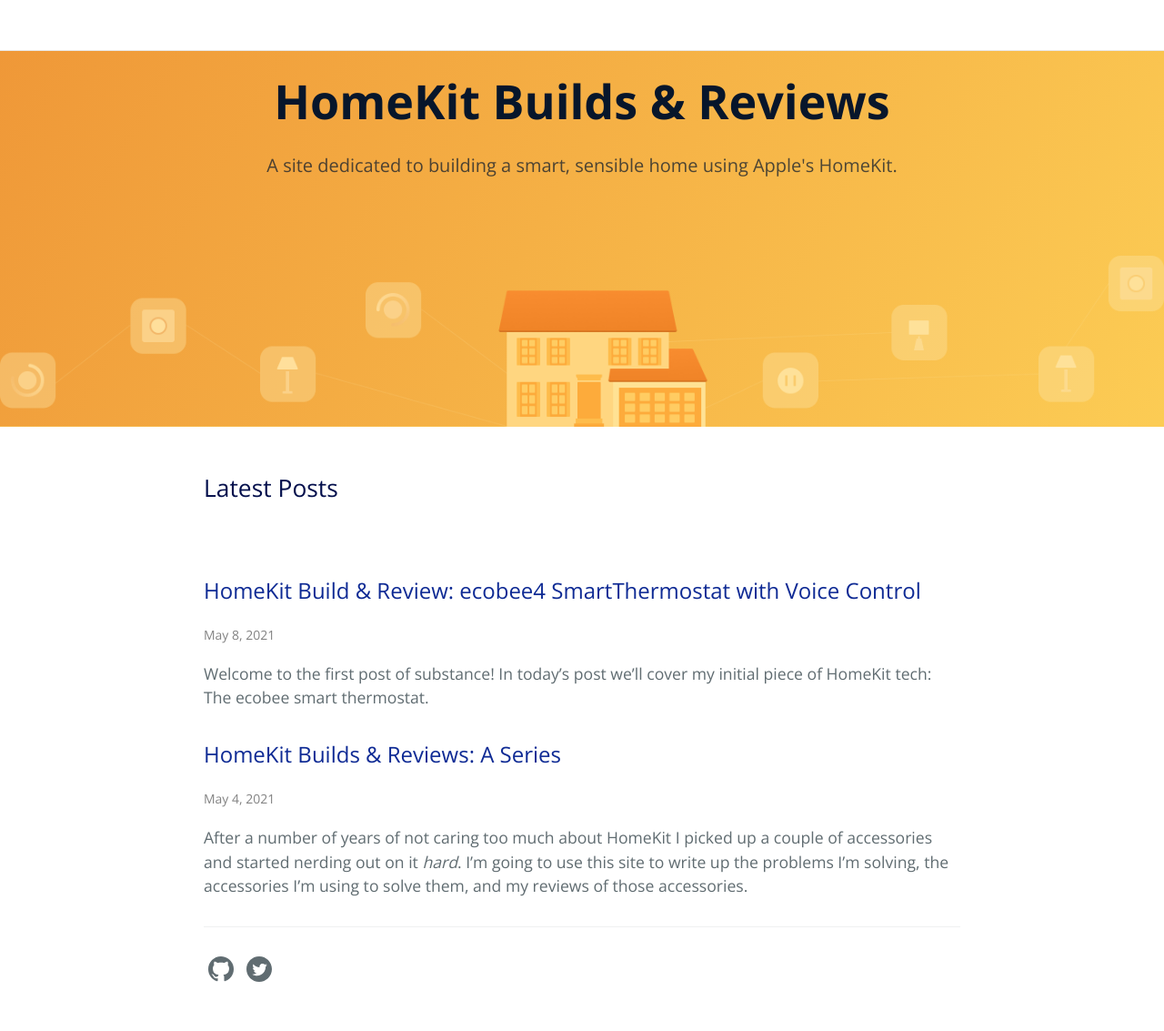
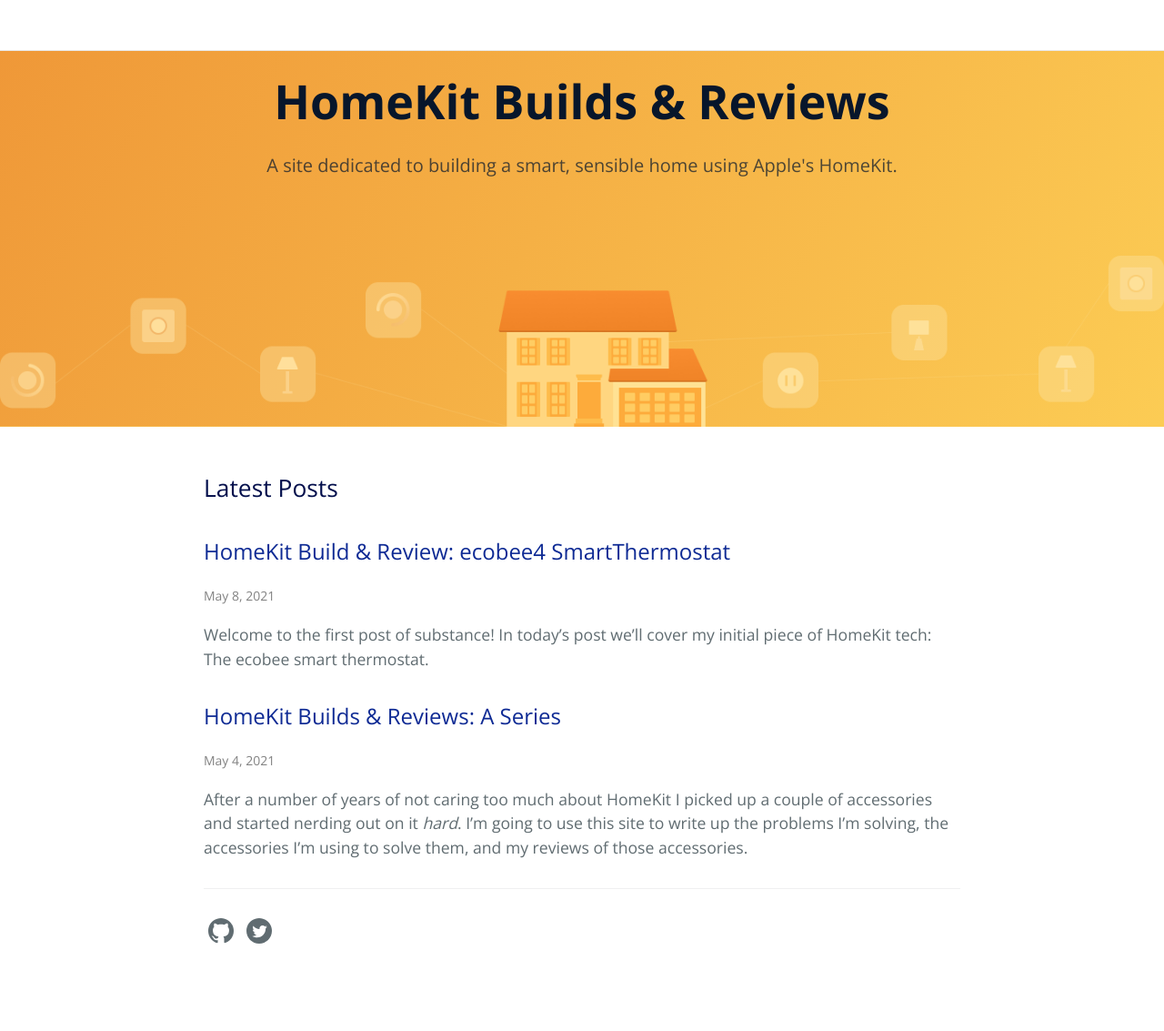
Before and after one commit to MrRooni/homekitbuilds, a Jekyll site: the page built from index.md, in a window 1280 px wide. Shown: the whole page at 91% size. Built offline with Jekyll 4.4.1, drawn with Linux system fonts in a browser that asks for light colours; after the commit the page ends 1091 px from its top, so only the background shows below that.

Commit message:
Shorten the title on the ecobee post

```diff
--- a/_layouts/home.html
+++ b/_layouts/home.html
@@ -7,8 +7,6 @@
   {{ content }}
 
   <h2>Latest Posts</h2>
-
-  <div>&nbsp;</div>
 
     {% for post in site.posts %}
         <h2 class="post-link">
--- a/_posts/2021-05-08-ecobee4-smartthermostat-with-voice-control.md
+++ b/_posts/2021-05-08-ecobee4-smartthermostat-with-voice-control.md
@@ -1,6 +1,6 @@
 ---
 layout: post
-title: "HomeKit Build & Review: ecobee4 SmartThermostat with Voice Control"
+title: "HomeKit Build & Review: ecobee4 SmartThermostat"
 excerpt: "Welcome to the first post of substance! In today’s post we’ll cover my initial piece of HomeKit tech: The ecobee smart thermostat."
 ---
 
```
